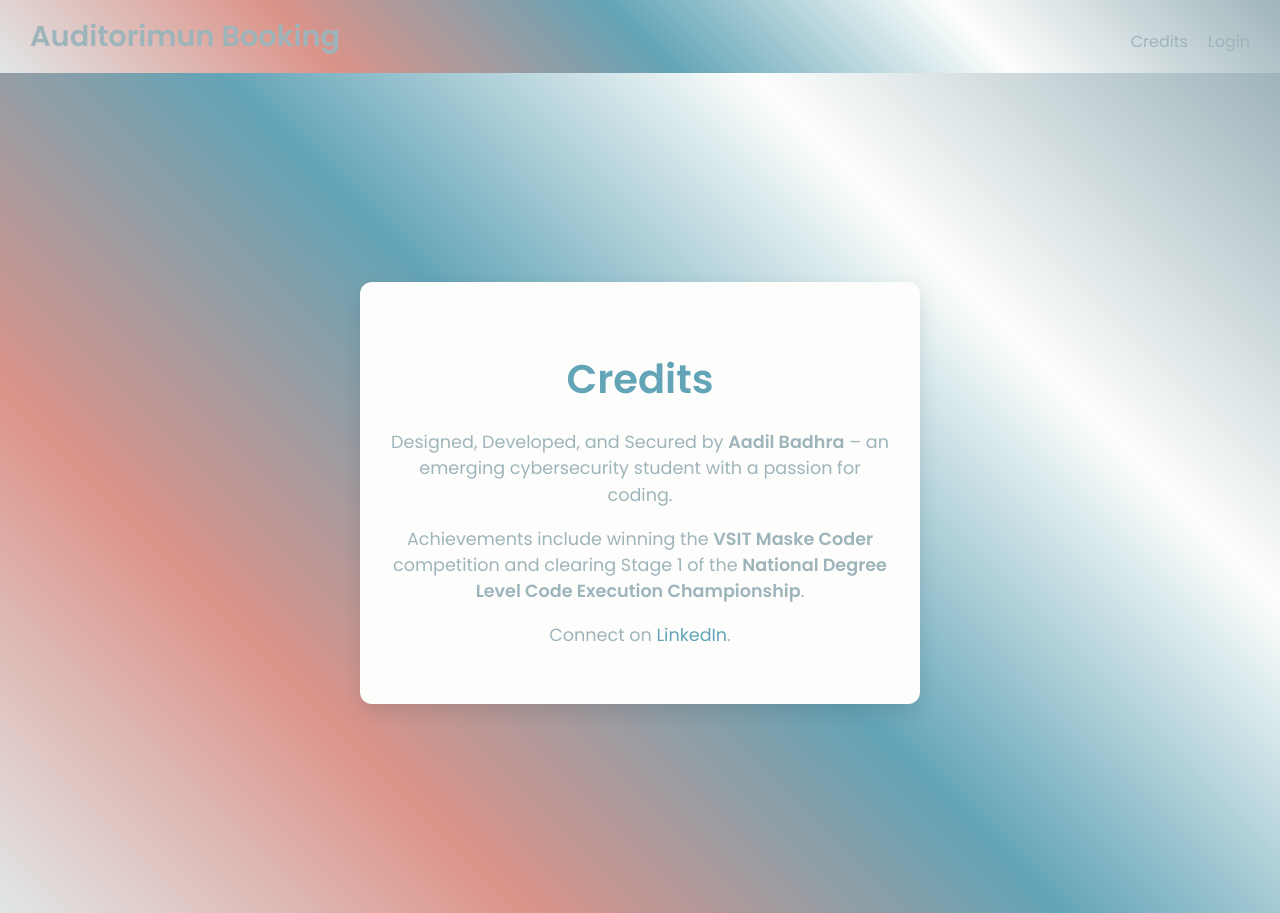
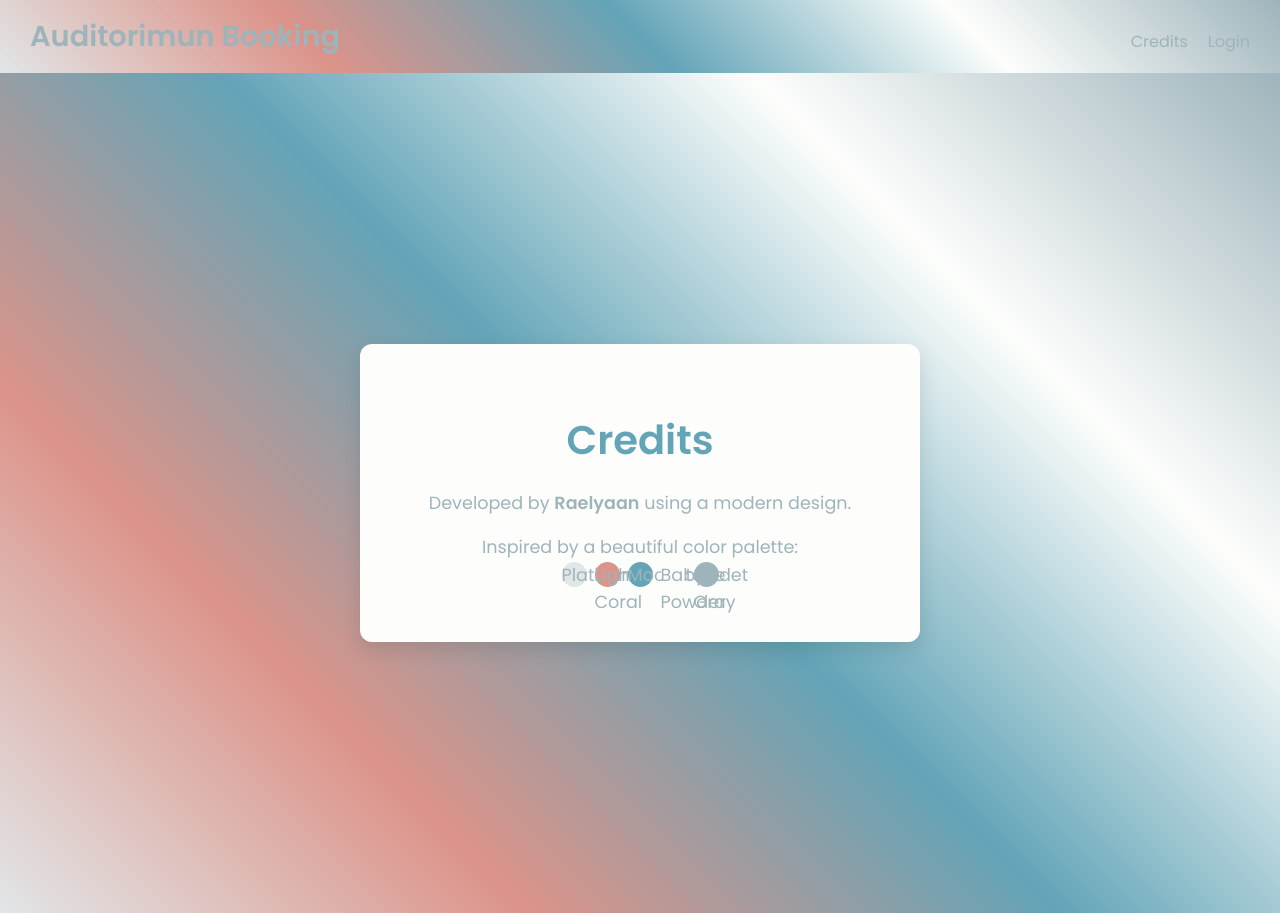
Before and after one commit to Plug0007/auditoriumfrontend, a React (Create React App) app: page /credits in a window 1280 px wide. Built offline with nearby package versions, Linux system fonts and the light colour scheme.

Commit message:
Update Credits.js

```diff
--- a/src/components/Credits.js
+++ b/src/components/Credits.js
@@ -7,20 +7,16 @@ const Credits = () => {
       <div className="credits-card">
         <h1>Credits</h1>
         <p>
-          Designed, Developed, and Secured by <strong>Aadil Badhra</strong> – an emerging cybersecurity student with a passion for coding.
+          Developed by <strong>Raelyaan</strong> using a modern design.
         </p>
         <p>
-          Achievements include winning the <strong>VSIT Maske Coder</strong> competition and clearing Stage 1 of the <strong>National Degree Level Code Execution Championship</strong>.
-        </p>
-        <p>
-          Connect on{' '}
-          <a
-            href="https://www.linkedin.com/in/aadil-badhra-9082123239a"
-            target="_blank"
-            rel="noopener noreferrer"
-          >
-            LinkedIn
-          </a>.
+          Inspired by a beautiful color palette:
+          <br />
+          <span className="color-sample" style={{ background: '#E1E6E7' }}>Platinum</span>
+          <span className="color-sample" style={{ background: '#DC9389' }}>Light Coral</span>
+          <span className="color-sample" style={{ background: '#63A4B7' }}>Moonstone</span>
+          <span className="color-sample" style={{ background: '#FDFEFC' }}>Baby Powder</span>
+          <span className="color-sample" style={{ background: '#9EB4BB' }}>Cadet Gray</span>
         </p>
       </div>
     </div>
```
